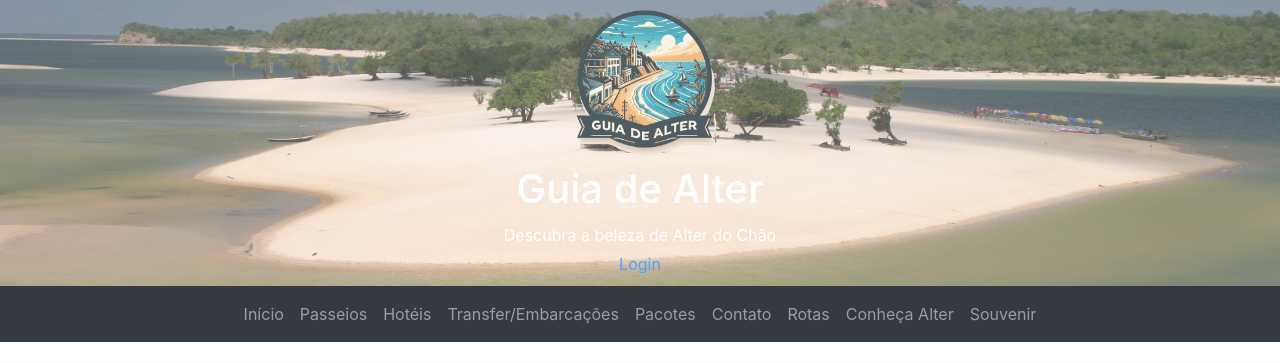
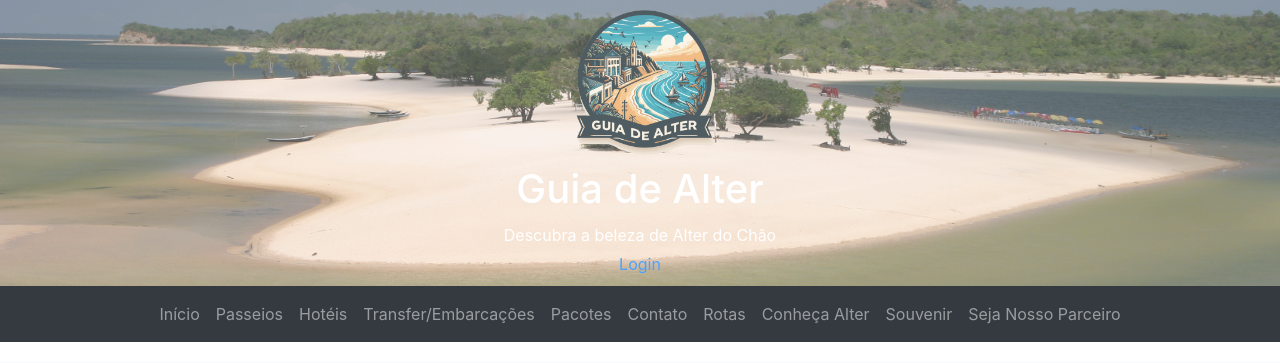
Before and after one commit to leeaf4r00/guiaalter, a Flask app: page / in a window 1280 px wide. Shown: the top 363 px of the page. Run offline with Flask 3, Linux system fonts and the light colour scheme; some libraries are stand-ins or nearby versions.

Commit message:
Update index.html

```diff
--- a/templates/index.html
+++ b/templates/index.html
@@ -55,6 +55,7 @@
                     <li class="nav-item"><a class="nav-link" href="/rotas">Rotas</a></li>
                     <li class="nav-item"><a class="nav-link" href="/Conhecaalter">Conheça Alter</a></li>
                     <li class="nav-item"><a class="nav-link" href="/souvenir">Souvenir</a></li>
+                    <li class="nav-item"><a class="nav-link" href="/sejanossoparceiro">Seja Nosso Parceiro</a></li>
                 </ul>
             </div>
         </div>
```
